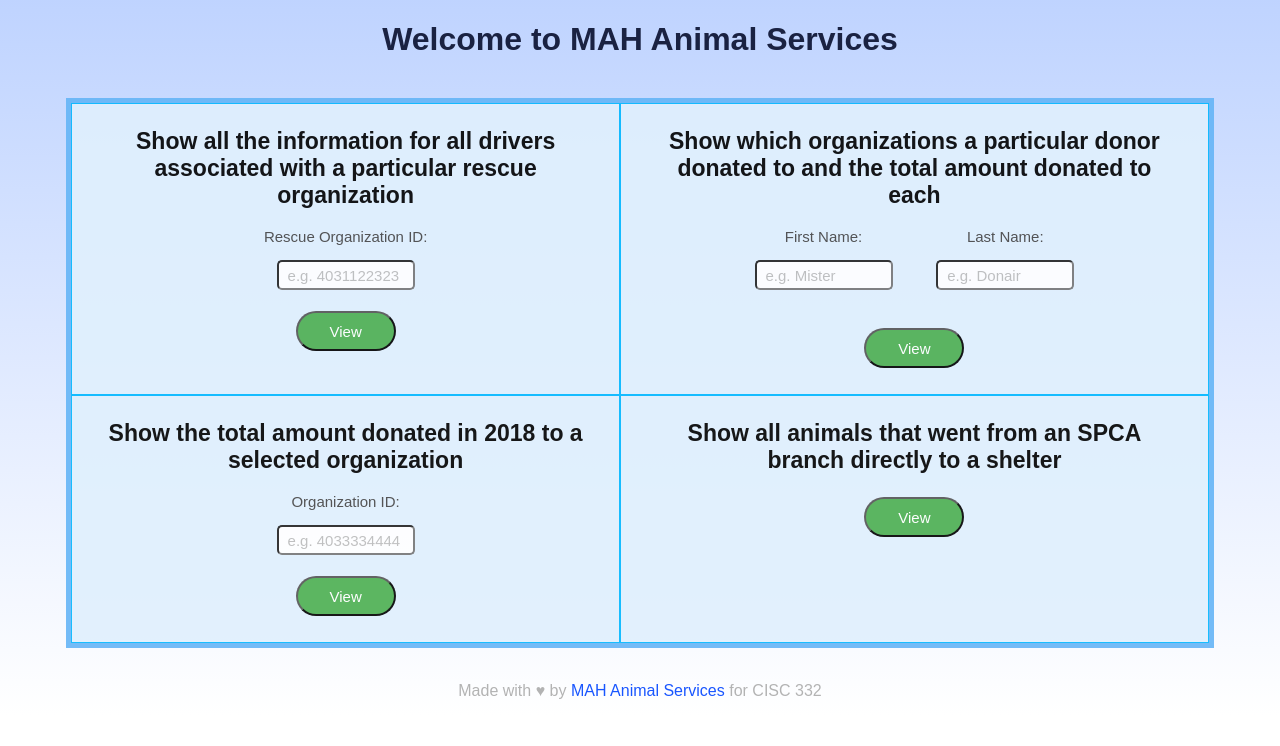
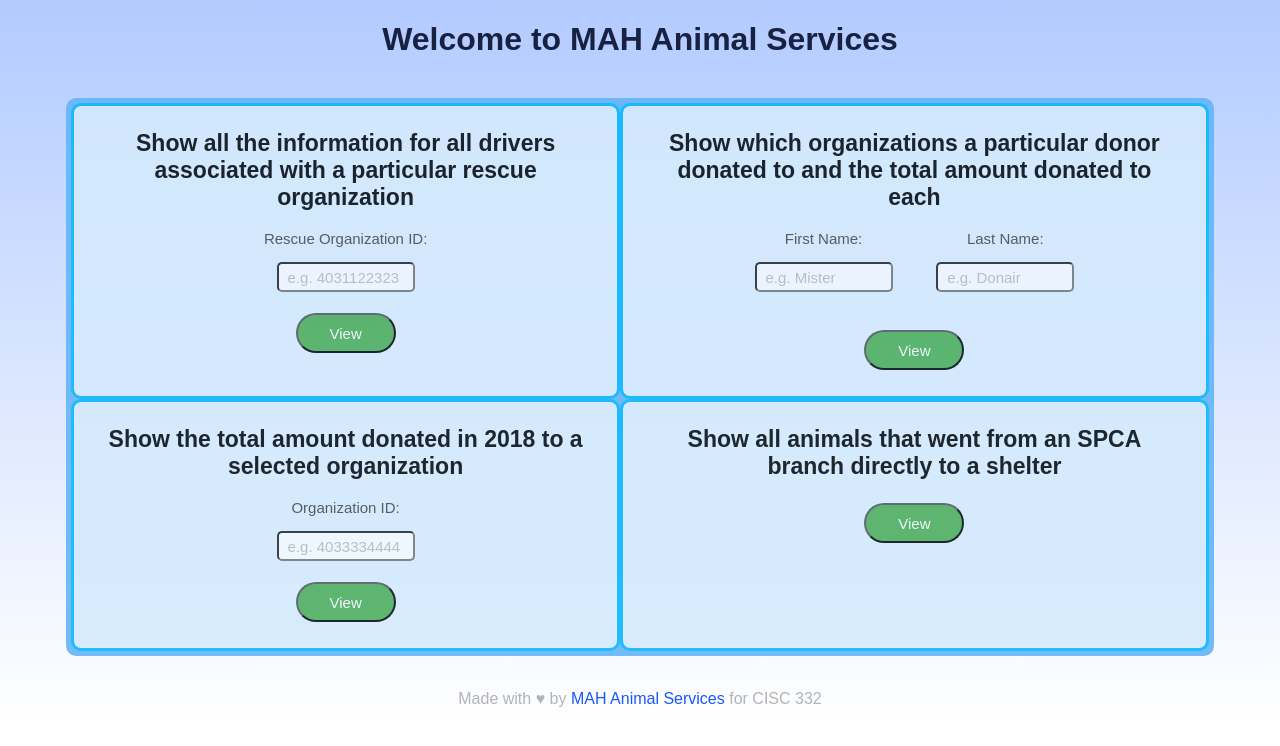
Before and after one commit to maxeisen/CISC332-Project, a PHP site: page / in a window 1280 px wide. Shown: the top 746 px of the page. Run offline with PHP 8.4, Linux system fonts and the light colour scheme.

Commit message:
design changes

```diff
--- a/index.css
+++ b/index.css
@@ -1,6 +1,6 @@
 body {
     height: 100%;
-    background-image: linear-gradient(to top, rgba(255,255,255,1), rgba(0, 81, 255, 0.25));
+    background-image: linear-gradient(to top, rgba(255,255,255,1), rgba(0, 81, 255, 0.3));
     background-repeat: no-repeat;
     opacity: 0.9;
 }
@@ -56,6 +56,7 @@ r:nth-child(even) {
 .grid-container {
     margin-left: auto;
     margin-right: auto;
+    border-radius: 10px;
     display: grid;
     width: 90%;
     grid-template-columns: auto auto;
@@ -65,7 +66,9 @@ r:nth-child(even) {
 
 .grid-item {
     background-color: rgba(255, 255, 255, 0.8);
-    border: 0.5px solid #00b7ff;
+    border: 3px solid #00b7ff;
+    border-radius: 10px;
+    opacity: 0.9;
     padding: 5px 30px 5px 30px;
     font-size: 15px;
     text-align: center;
```
